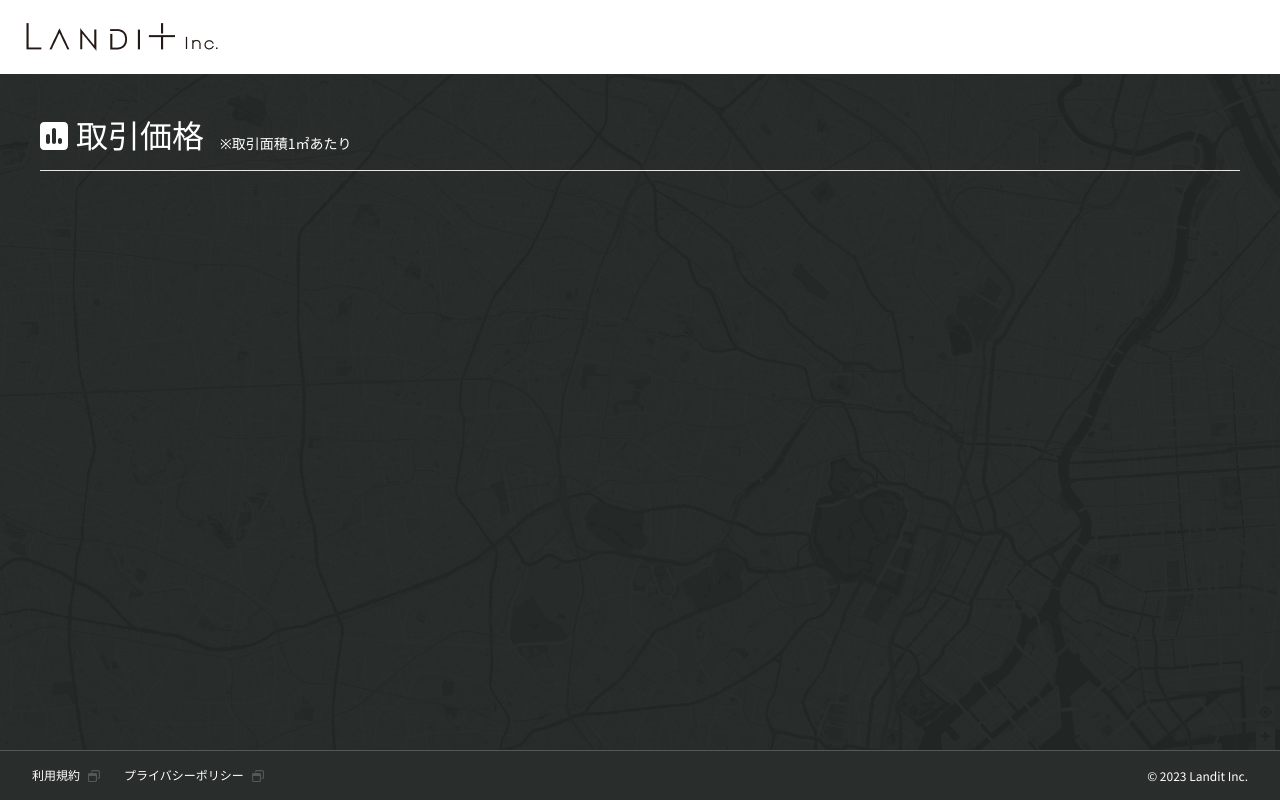
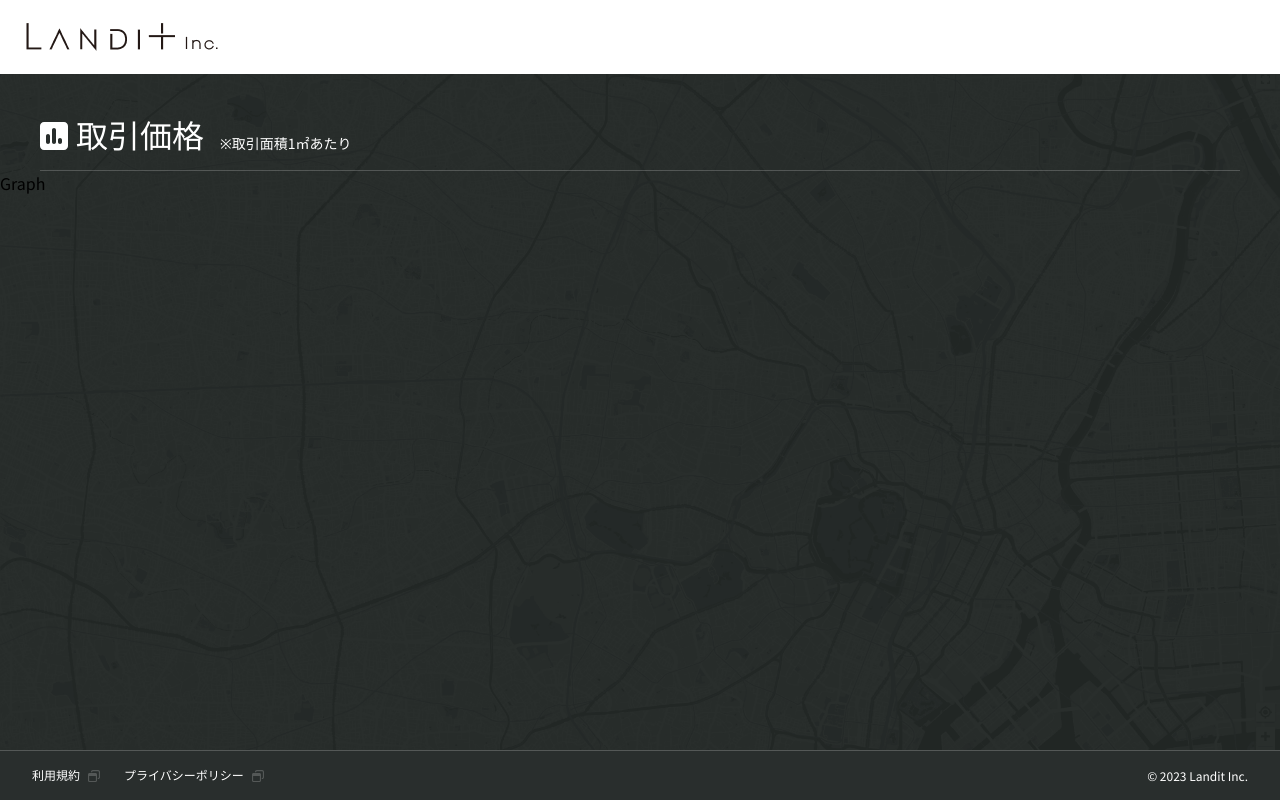
Before and after one commit to hdd1013/landit-code-test, a React (Vite) app: page / in a window 1280 px wide. Built offline with nearby package versions, Linux system fonts and the light colour scheme.

Commit message:
Viewタイトルコンポネント

```diff
--- a/src/App.tsx
+++ b/src/App.tsx
@@ -1,7 +1,7 @@
-import View from './components/layout/View';
-import Body from './components/layout/Body';
+import View from './components/View';
+import Body from './components/Body';
+import Title from './components/Title';
 
-import { FontAwesomeIcon } from '@fortawesome/react-fontawesome';
 import { faSquarePollVertical } from '@fortawesome/free-solid-svg-icons';
 
 function App () {
@@ -9,17 +9,14 @@ function App () {
   return (
     <View>
       <Body>
-        <div className="flex-auto flex flex-col p-10">
-          {/* Body Title */}
-          <div className="flex-0 pb-5 flex border-b border-border">
-            <div className="flex flex-row text-white items-end">
-              <div className="flex flex-row items-center mt-1 leading-none">
-                <FontAwesomeIcon icon={faSquarePollVertical} className='text-2xl -mb-1' height={'0.95em'}/>
-                <h2 className='text-2xl ml-2'>取引価格</h2>
-              </div>
-              <span className='text-sm ml-4 leading-none'>※取引面積1㎡あたり</span>
-            </div>
-            <div className=""></div>
+        {/* Body Title */}
+        <Title icon={faSquarePollVertical} title="取引価格" subtitle="※取引面積1㎡あたり" />
+        <div className="">
+          {/* Graph */}
+          <div>Graph</div>
+          {/* Form */}
+          <div className='flex flex-col'>
+            <div className="flex-auto bg-primary-light"></div>
           </div>
         </div>
       </Body>
--- a/src/components/layout/Body.tsx
+++ b/src/components/Body.tsx
@@ -1,4 +1,4 @@
-import backgroundImage from '../../assets/background.webp';
+import backgroundImage from '../assets/background.webp';
 
 function Body ({ children }:{ children:React.ReactNode }) {
   return (
--- a/src/components/layout/Header.tsx
+++ b/src/components/Header.tsx
@@ -1,5 +1,5 @@
-import logo from '../../assets/logo-landit.png';
-import logo2x from '../../assets/logo-landit@2x.png';
+import logo from '../assets/logo-landit.png';
+import logo2x from '../assets/logo-landit@2x.png';
 
 function Logo () {
   return (
--- /dev/null
+++ b/src/components/Title.tsx
@@ -0,0 +1,28 @@
+
+import { FontAwesomeIcon } from '@fortawesome/react-fontawesome';
+import { IconDefinition } from '@fortawesome/fontawesome-svg-core';
+
+function Title ({ icon, title, subtitle }:{ icon?:IconDefinition, title:string, subtitle?:string }) {
+  return (
+    <div className="flex flex-col p-10 pb-0">
+      <div className="flex-0 pb-5 flex border-b border-white border-opacity-20">
+        <div className="flex flex-row text-white items-end">
+          <div className="flex flex-row items-center mt-1 leading-none">
+            {icon
+              ? <FontAwesomeIcon icon={icon} className='text-2xl -mb-1' height={'0.95em'}/>
+              : null
+            }
+            <h2 className='text-2xl ml-2'>{title}</h2>
+          </div>
+          {
+            subtitle
+              ? <span className='text-sm ml-4 leading-none'>{subtitle}</span>
+              : null
+          }
+        </div>
+      </div>
+    </div>
+  );
+}
+
+export default Title;
```
Also changed, not shown: src/components/Footer.tsx (renamed from src/components/layout/Footer.tsx), src/components/FooterNav.tsx (renamed from src/components/layout/FooterNav.tsx), src/components/View.tsx (renamed from src/components/layout/View.tsx).
